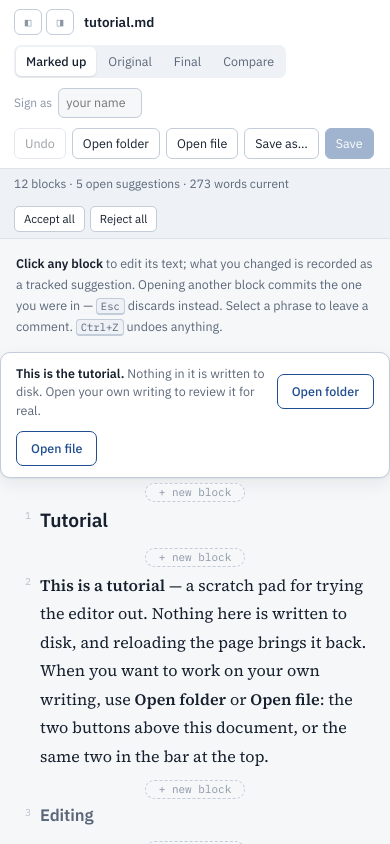
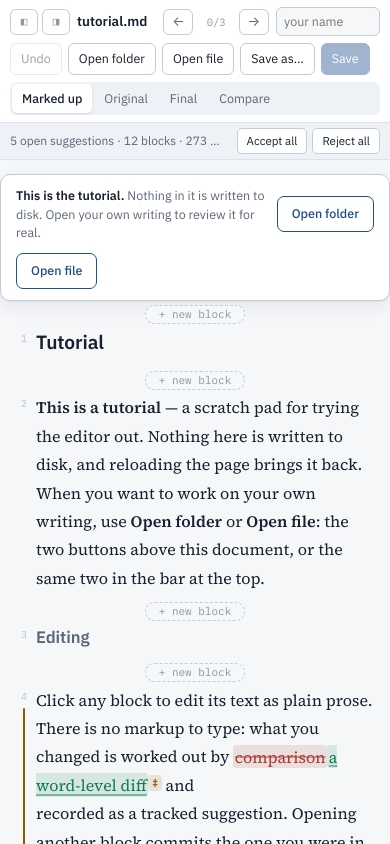
Before and after one commit to sinolonghai/critic-notebook, a plain HTML site: page critic-notebook.html in a window 390 px wide. Drawn offline with Linux system fonts and the light colour scheme.

Commit message:
A layout for a side panel
Below 700 pixels the bar folds to two rows and the status line to one that
truncates from the right. Out go the tutorial strip, the label on the signing
name, and — hosted, where there is one reviewer — the name itself. In goes
←  3 / 7  →, which steps between blocks carrying suggestions and says where you
are: those jumps lived in the outline pane, which a narrow layout is the first
thing to throw away, and they are what the panel is for. Hosted at 420px there
are 124 pixels above the first line, where there were 199.

A document scrolled to the end counts as being at its last suggestion. The last
block of a short document cannot reach the top of the viewport, so the counter
would otherwise stick partway and "next" would look broken.

The + new block buttons stay visible on touch screens rather than on narrow
ones. Narrow is not the same as touch: a side panel on a desktop has a mouse,
and had a dashed button hanging between every pair of paragraphs.

Co-Authored-By: Claude Opus 5 <noreply@anthropic.com>
Claude-Session: https://claude.ai/code/session_01AgTBcbeRFvKMa8d52493Z3

```diff
--- a/critic-notebook.html
+++ b/critic-notebook.html
@@ -82,6 +82,15 @@ button,input,textarea{font:inherit;color:inherit}
 .whoami{display:flex;align-items:center;gap:6px;font-size:12px;color:var(--ink-faint);white-space:nowrap}
 .whoami input{width:84px;padding:4px 7px;border:1px solid var(--rule-strong);border-radius:6px;background:var(--paper);font-size:12.5px}
 .tools{display:flex;gap:6px;flex-wrap:wrap}
+.navjump{display:none;align-items:center;gap:2px;flex:0 0 auto}
+.navjump[hidden]{display:none}
+@media (max-width:700px){ .navjump:not([hidden]){display:flex} }
+.navjump button{border:1px solid var(--rule-strong);background:var(--surface);border-radius:6px;
+  width:30px;height:26px;padding:0;cursor:pointer;font-size:13px;line-height:1;color:var(--ink-soft)}
+.navjump button:hover:not(:disabled){border-color:var(--accent);color:var(--accent)}
+.navjump button:disabled{opacity:.4;cursor:default}
+.navjump .at{font-family:var(--mono);font-size:10.5px;color:var(--ink-faint);
+  min-width:2.6rem;text-align:center;font-variant-numeric:tabular-nums}
 .btn{border:1px solid var(--rule-strong);background:var(--surface);padding:5px 10px;border-radius:6px;font-size:12.5px;cursor:pointer;white-space:nowrap}
 .btn:hover{border-color:var(--accent);color:var(--accent)}
 .btn:disabled{opacity:.42;cursor:default}
@@ -455,8 +464,42 @@ button,input,textarea{font:inherit;color:inherit}
   .app.side-open{--wside:0px}
   .cell{grid-template-columns:24px minmax(0,1fr)}
   .out{font-size:16px}
+}
+/* A pointer that cannot hover never reveals the insert button, so it stays out. Width was
+   standing in for this and got it wrong in a side panel, where there is a mouse and every
+   gap between blocks carried a dashed button nobody was reaching for. */
+@media (hover:none){
   .gap button{opacity:1}
 }
+/* ---------- narrow: a side panel, where vertical space is the scarce thing ----------
+   Nothing overflows at 420 pixels — the bar wraps instead, into four rows, and with the
+   status line and the lead text that is half the panel gone before the document starts.
+   So: the bar folds to two rows, the view switcher shares the second with the signing
+   name, the lead goes, and the control a reviewer actually uses all day — next change,
+   previous change — comes up out of the outline pane, which at this width is a drawer
+   nobody has open. */
+@media (max-width:700px){
+  .bar{gap:7px;padding:7px 10px;padding-top:calc(7px + env(safe-area-inset-top,0px))}
+  .pane-tog{order:1}
+  .brand{order:2;flex:1 1 60px}
+  .tools{order:4}
+  .seg{order:5;flex:1 1 auto}
+  .whoami{order:4;flex:0 1 auto;min-width:0}
+  .whoami label{display:none}        /* the input already says "your name" */
+  .whoami input{width:6.5rem}
+  .navjump{order:3}   /* before the tools: this is the control used all day */
+  #lead{display:none}
+  .status{padding:5px 10px;gap:8px;flex-wrap:nowrap}
+  .status .txt{white-space:nowrap;overflow:hidden;text-overflow:ellipsis;min-width:0}
+  .status .mini{flex:0 0 auto}
+  .nb,.lead{padding-left:12px;padding-right:12px}
+}
+/* the panel case: the host owns the file, so the view switcher gets the room those
+   buttons were using */
+@media (max-width:700px){
+  .app.hosted .whoami{display:none}
+}
+
 @media (max-width:620px){
   .brand .meta{display:none}
 }
@@ -493,6 +536,11 @@ button,input,textarea{font:inherit;color:inherit}
       <button type="button" class="btn" id="btn-openfile">Open file</button>
       <button type="button" class="btn" id="btn-saveas" hidden>Save as…</button>
       <button type="button" class="btn primary" id="btn-save">Save</button>
+    </div>
+    <div class="navjump" id="navjump">
+      <button type="button" id="nav-prev" title="Previous block with suggestions" aria-label="Previous change">←</button>
+      <span class="at" id="nav-at">0/0</span>
+      <button type="button" id="nav-next" title="Next block with suggestions" aria-label="Next change">→</button>
     </div>
   </div>
 
@@ -1599,8 +1647,11 @@ function paintStatus(){
   var label = view === 'original' ? 'original' : view === 'final' ? 'final' : 'current';
   var body = resolveRange(0, doc.src.length, view === 'original' ? 'orig' : 'prop');
   document.getElementById('stxt').textContent =
-    doc.cells.length + ' blocks · ' + open + ' open suggestion' + (open === 1 ? '' : 's') +
-    (figureCount() ? ' (' + figureCount() + ' changing a figure)' : '') +
+    /* suggestions first: at a panel's width this line is truncated, and what survives
+       should be the part a reviewer is working from */
+    open + ' open suggestion' + (open === 1 ? '' : 's') +
+    (figureCount() ? ' (' + figureCount() + ' changing a figure)' : '') + ' · ' +
+    doc.cells.length + ' blocks' +
     ' · ' + wordCount(body) + ' words ' + label;
   paintStart();
   document.getElementById('docmeta').textContent = open ? open + ' to review' : 'all clear';
@@ -1675,6 +1726,7 @@ function syncOutline(){
   syncPending = true;
   requestAnimationFrame(function(){
     syncPending = false;
+    paintJump();
     var rows = document.querySelectorAll('.out-row[data-goto]');
     if(!rows.length) return;
     var mark = center.scrollTop + 90, best = null;
@@ -1693,6 +1745,30 @@ function scrollToCell(idx, flash){
     el.classList.add('open');
     setTimeout(function(){ el.classList.remove('open'); }, 900);
   }
+}
+/* Where the reader is in the run of blocks that carry suggestions. The same walk
+   jumpSuggestion does, reported rather than acted on, so the two cannot disagree. */
+function suggestionPos(){
+  var list = [];
+  doc.cells.forEach(function(c, i){ if(cellMarks(c).length) list.push(i); });
+  if(!list.length) return { at: 0, total: 0 };
+  /* A document shorter than two screens cannot scroll its last block to the top, so the
+     position would stick partway and pressing "next" would look broken. At the end of the
+     document you are, by any reading, at the last suggestion. */
+  if(center.scrollTop + center.clientHeight >= center.scrollHeight - 4)
+    return { at: list.length, total: list.length };
+  var here = center.scrollTop + 80, cur = 0;
+  list.forEach(function(i, n){
+    var el = nb.querySelector('.cell[data-idx="' + i + '"]');
+    if(el && el.offsetTop <= here) cur = n + 1;
+  });
+  return { at: cur, total: list.length };
+}
+function paintJump(){
+  var p = suggestionPos(), n = document.getElementById('nav-at');
+  if(n) n.textContent = p.at + '/' + p.total;
+  var a = document.getElementById('nav-prev'), b = document.getElementById('nav-next');
+  if(a) a.disabled = b.disabled = !p.total;
 }
 function jumpSuggestion(dir){
   var list = [];
@@ -2560,6 +2636,8 @@ document.getElementById('outlist').addEventListener('click', function(ev){
 });
 document.getElementById('jump-next').addEventListener('click', function(){ jumpSuggestion(1); });
 document.getElementById('jump-prev').addEventListener('click', function(){ jumpSuggestion(-1); });
+document.getElementById('nav-next').addEventListener('click', function(){ jumpSuggestion(1); });
+document.getElementById('nav-prev').addEventListener('click', function(){ jumpSuggestion(-1); });
 
 /* Accept all writes every suggestion into the file in one go, which is fine for a document a
    colleague marked up and wrong for one an assistant produced in bulk — and bulk is exactly
```
Also changed, not shown: 2 other files.
